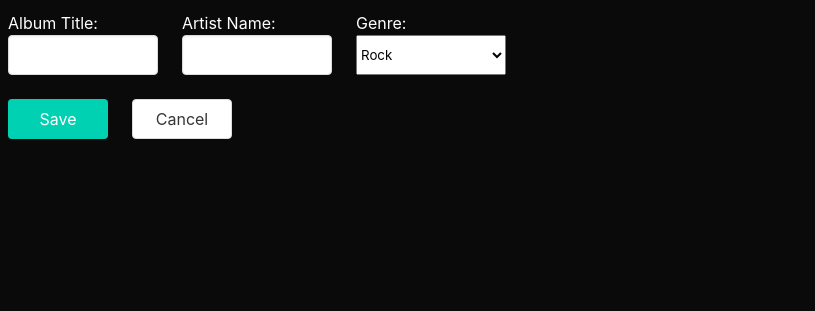
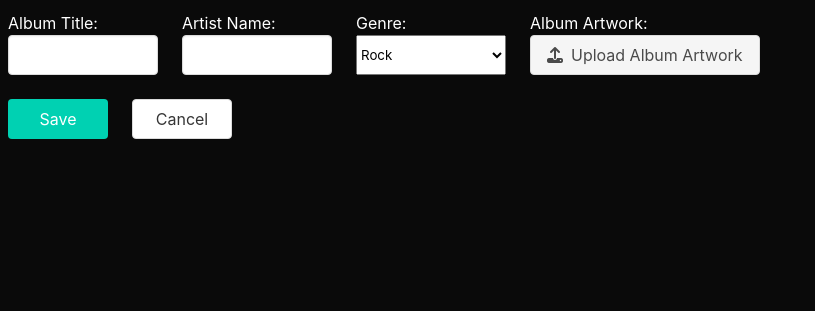
Before and after one commit to chriscors/Django-Music, a Django app: page /album/new in a window 1280 px wide. Shown: the part 77-388 px from the top of the page, without its empty margins (0-815 px from the left). Run offline with Django 4.2, Linux system fonts and the light colour scheme; some libraries are stand-ins or nearby versions.

Commit message:
Adds upload buttons and image on details
Also adds model

```diff
--- a/albums/forms.py
+++ b/albums/forms.py
@@ -9,6 +9,7 @@ class AlbumForm(forms.Form):
         label="Artist Name:", max_length=150, required=True)
     genre = forms.ChoiceField(
         label="Genre:", choices=Album.Genre.choices, required=False)
+    artwork = forms.ImageField(label="Album Artwork:")
 
     def __init__(self, *args, **kwargs):
         super().__init__(*args, **kwargs)
@@ -22,6 +23,8 @@ class AlbumForm(forms.Form):
         self.fields['genre'].widget.attrs['class'] = 'select'
         # self.fields['genre'].label.widget.attrs['class'] = 'label'
 
+        self.fields['artwork'].widget.attrs['class'] = 'file-input'
+
 
 class AlbumFormModel(forms.ModelForm):
     class Meta:
--- a/albums/models.py
+++ b/albums/models.py
@@ -24,6 +24,8 @@ class Album(models.Model):
         choices=Genre.choices,
         default="---------"
     )
+    artwork = models.ImageField(upload_to='images')
+
     # artist = models.ForeignKey(
     #     Artist, on_delete=models.CASCADE)
     creation_date = models.DateTimeField(auto_now_add=True)
--- a/albums/templates/albums/album_edit.html
+++ b/albums/templates/albums/album_edit.html
@@ -1,7 +1,7 @@
 {% extends 'albums/base.html' %}
 
 {% block content %}
-  <form action="" method="post">
+  <form action="" method="post" enctype="multipart/form-data">
     {% csrf_token %}
 
     <div class="columns">
@@ -17,6 +17,22 @@
         {{ form.genre.label_tag }}
         {{ form.genre }}
       </div>
+      <div class="field column is-narrow mb-0">
+        {{ form.artwork.label_tag }}
+        <div class="file">
+          <div class="file-label">{{ form.artwork }}
+            <span class="file-cta">
+              <span class="file-icon">
+                <i class="fas fa-upload"></i>
+              </span>
+              <span class="file-label">
+                Upload Album Artwork
+              </span>
+            </span>
+          </div>
+        </div>
+
+      </div>
     </div>
     <div class="columns">
       <div class="column is-narrow">
--- a/albums/views.py
+++ b/albums/views.py
@@ -19,13 +19,15 @@ def album_new(request, album=None):
         if form.is_valid():
             tit = form.cleaned_data['title']
             gen = form.cleaned_data['genre']
+            artwork = form.cleaned_data['artwork']
 
             art, new = Artist.objects.get_or_create(
                 name=form.cleaned_data['artist'])
 
             art.slug = slugify(art.name, True) if new else None
 
-            album = Album.objects.create(title=tit, genre=gen, artist=art)
+            album = Album.objects.create(
+                title=tit, genre=gen, artist=art, artwork=artwork)
         return redirect('album_details', pk=album.pk)
     form = AlbumForm()
 
@@ -40,7 +42,7 @@ def album_details(request, pk):
 
 def album_edit(request, pk):
     album = get_object_or_404(Album, pk=pk)
-    print(album)
+
     if request.method == 'POST':
         # if the page is reloading with edited data passed through the form
         form = AlbumForm(request.POST)
@@ -54,6 +56,8 @@ def album_edit(request, pk):
                 name=form.cleaned_data['artist'])
 
             album.artist = art
+
+            album.artwork = form.cleaned_data['artwork']
 
             album.save()
         return redirect('album_details', pk=album.pk)
--- a/djando_music/settings.py
+++ b/djando_music/settings.py
@@ -145,3 +145,9 @@ INTERNAL_IPS = [
 
 
 # FORM_RENDERER = "project.settings.CustomFormRenderer"
+
+# Base url to serve media files
+MEDIA_URL = '/media/'
+
+# Path where media is stored
+MEDIA_ROOT = os.path.join(BASE_DIR, 'media/')
--- a/djando_music/urls.py
+++ b/djando_music/urls.py
@@ -16,6 +16,8 @@ Including another URLconf
 from django.contrib import admin
 from django.urls import include, path
 from albums import views
+from django.conf import settings
+from django.conf.urls.static import static
 
 
 urlpatterns = [
@@ -28,3 +30,6 @@ urlpatterns = [
     path('<slug:slug>', views.artist_list, name='artist_list'),
     path('album/<int:pk>/delete/', views.album_delete, name='album_delete')
 ]
+if settings.DEBUG:
+    urlpatterns += static(settings.MEDIA_URL,
+                          document_root=settings.MEDIA_ROOT)
```
Also changed, not shown: albums/admin.py (+6 -1 lines), albums/templates/albums/album_details.html (+23 -0 lines), notes.md (added, +8 -0 lines), 2 other files.
